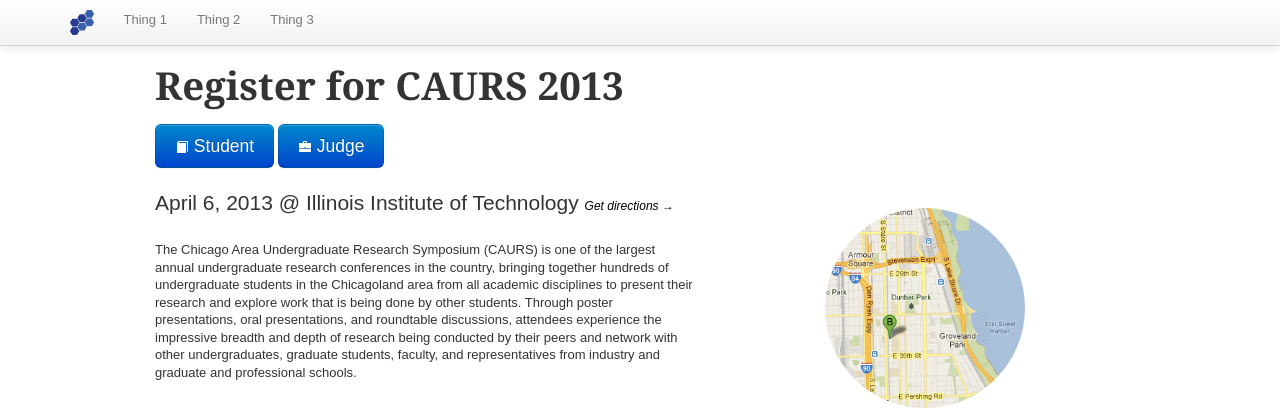
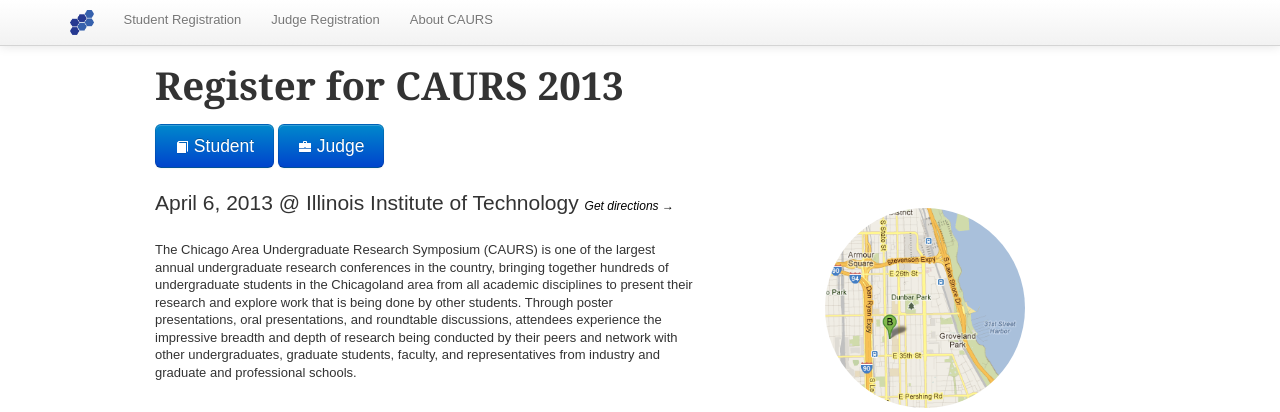
Before and after one commit to madhavsuresh/comptroller, a Flask app: page / in a window 1280 px wide. Shown: the top 412 px of the page. Run offline with Flask 2, Linux system fonts and the light colour scheme; style sheets or scripts are compiled from the project's sources; parts of the project's set-up code (start-up, migrations or seed data) failed here and were passed over.

Commit message:
update nav links. [closes #11]

```diff
--- a/app/templates/_base.html
+++ b/app/templates/_base.html
@@ -30,9 +30,9 @@
 <!--          <div class="nav-collapse collapse"> -->
             <ul class="nav">
               <li><a href="/"><img class='logo' src='/img/logo.png' /></a></li>
-              <li><a href="http://caurs.com">Thing 1</a></li>
-              <li><a href="http://caurs.com">Thing 2</a></li>
-              <li><a href="http://caurs.com">Thing 3</a></li>
+              <li><a href="/student">Student Registration</a></li>
+              <li><a href="/judge">Judge Registration</a></li>
+              <li><a href="http://caurs.com">About CAURS</a></li>
             </ul>
 <!--          ></div> -->
         </div>
```
